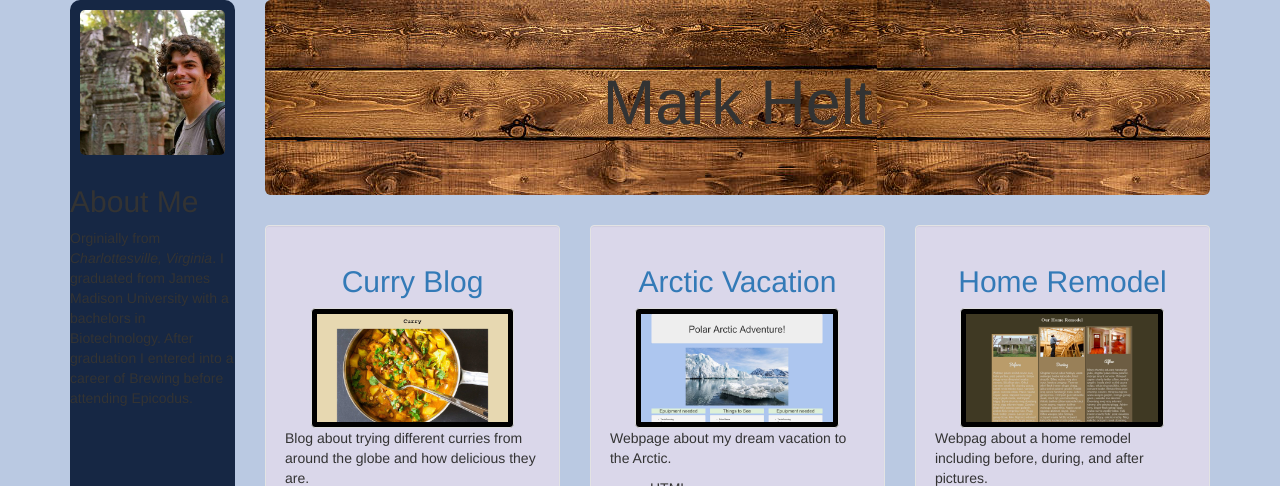
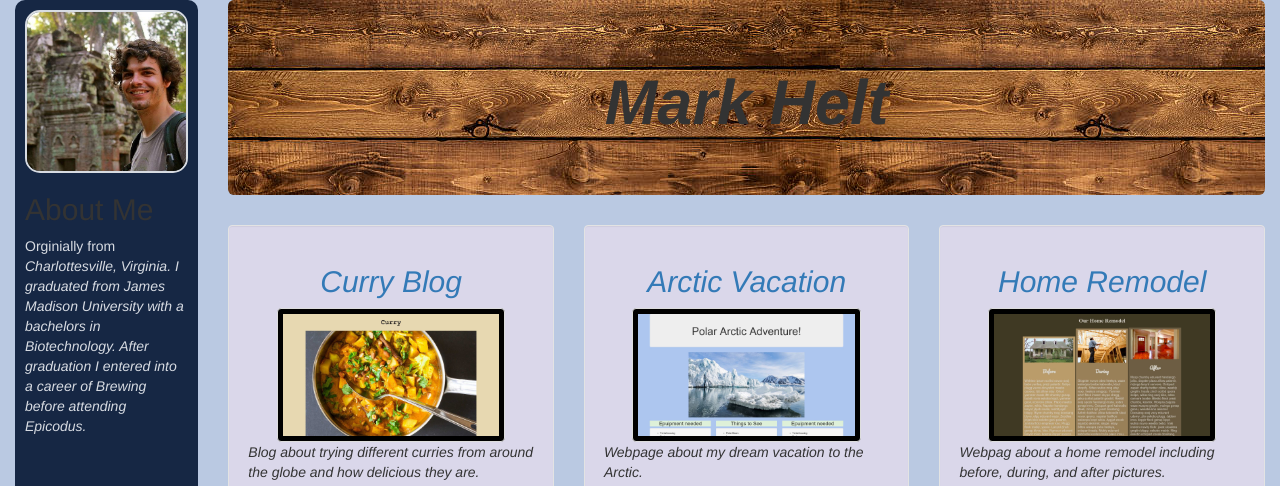
Before and after one commit to heltmm/portfolio, a plain HTML site: page index.html in a window 1280 px wide. Shown: the top 486 px of the page. Drawn offline with Linux system fonts and the light colour scheme.

Commit message:
add padding to sidebar

```diff
--- a/css/styles.css
+++ b/css/styles.css
@@ -9,8 +9,8 @@ body{
 }
 .col-md-2 img{
   width: 100%;
-  padding: 10px;
   border-radius: 15px;
+  border: 2px solid #d7dbe2;
 }
 .well{
   background-color: #dad7ea;
@@ -24,8 +24,8 @@ body{
   margin: auto;
   display: block;
 }
-.important{
-  font-weight: bold;
+.titles{
+  font-family: cursive;
 }
 .interest{
   font-style: italic;
@@ -35,4 +35,11 @@ body{
   height: 100vh;
   border-top-left-radius: 10px;
   border-top-right-radius: 10px;
+  padding-left: 10px;
+  padding-right: 10px;
+  padding-top: 10px;
+
 }
+p.white{
+  color: #d7dbe2;
+}
--- a/index.html
+++ b/index.html
@@ -6,20 +6,18 @@
     <link href="css/styles.css" rel="stylesheet" type="text/css">
   </head>
   <body>
-    <div class="container">
+    <div class="container-fluid">
       <div class="row">
         <div class="col-md-2">
           <div class="sidebar">
-
-              <img src="img/me.jpg" alt="a picture of me">
-              <h2 class="Important">About Me</h2>
-              <p>Orginially from <span class ="interest">Charlottesville, Virginia</span>.  I graduated from James Madison University with a bachelors in Biotechnology.  After graduation I entered into a career of Brewing before attending Epicodus.</p>
-
+            <img src="img/me.jpg" alt="a picture of me">
+            <h2 class="Important">About Me</h2>
+            <p class="white">Orginially from <em>Charlottesville, Virginia<em>.  I graduated from James Madison University with a bachelors in Biotechnology.  After graduation I entered into a career of Brewing before attending Epicodus.</p>
           </div>
         </div>
         <div class="col-md-10">
             <div class="jumbotron">
-                <h1 class="center">Mark Helt</h1>
+                <h1 class="center"><strong>Mark Helt</strong></h1>
             </div>
             <div class="row">
               <div class="col-md-4">
```
